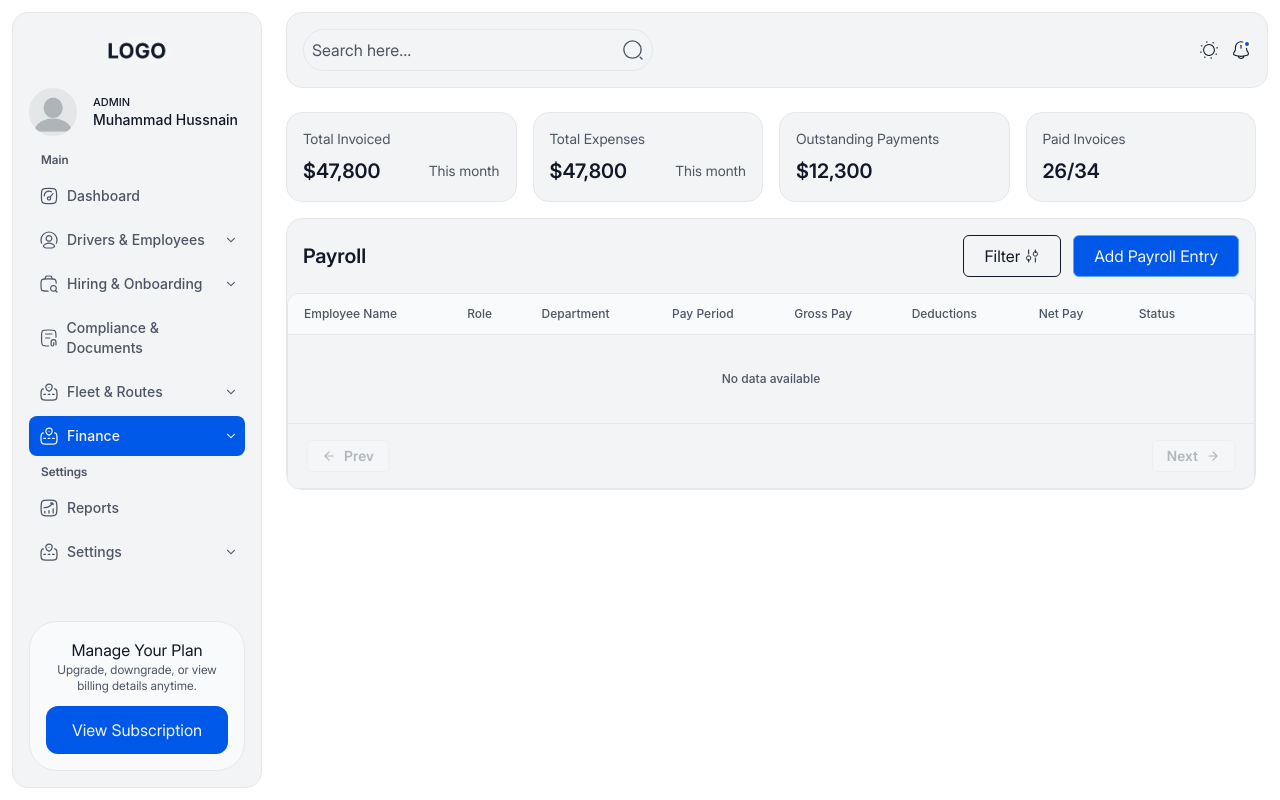
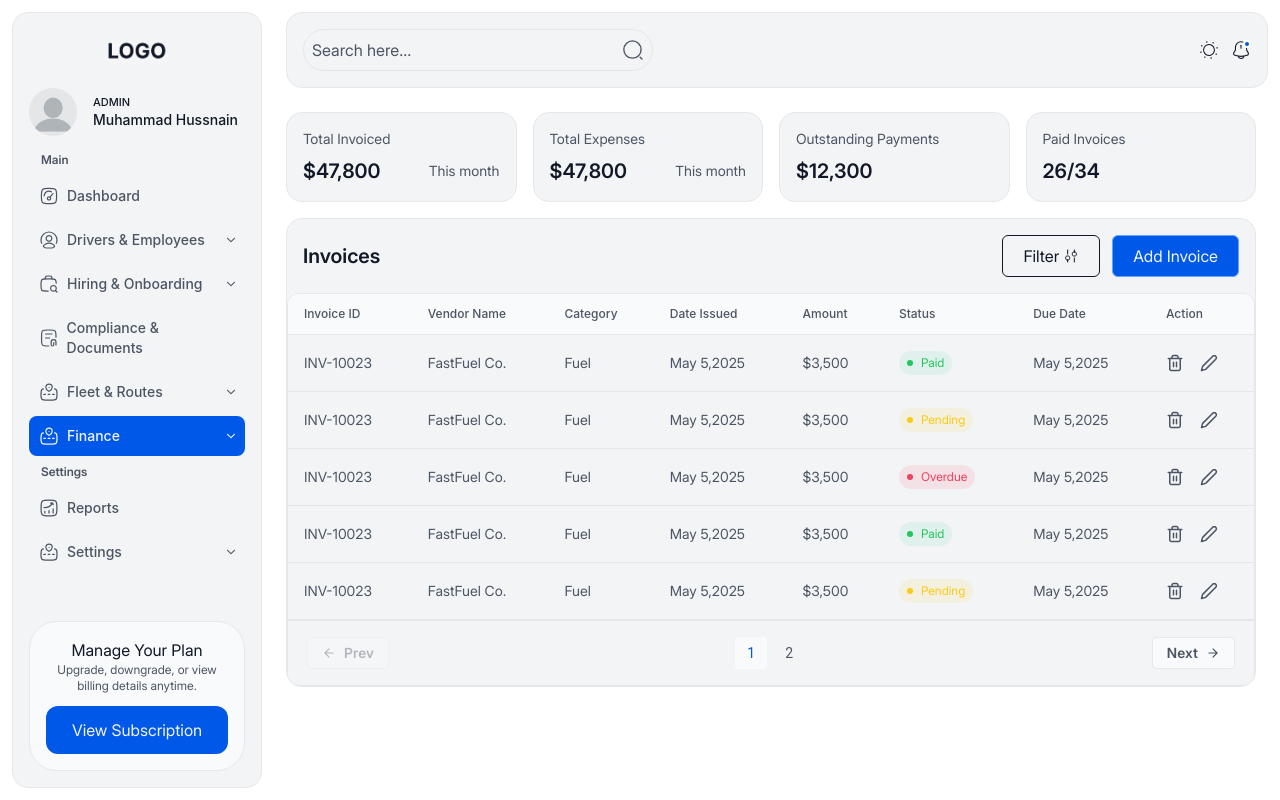
Before and after one commit to Fabulous-Technology-Solutions/FleetReact, a React (Vite) app: page /InvoicesExpenses in a window 1280 px wide. Built offline with nearby package versions, Linux system fonts and the light colour scheme; a web font is replaced by a local one.

Commit message:
Enhance InvoiceExpenses and PayrollOverview components with new data structure and action buttons

```diff
--- a/src/pages/admin/InvoicesExpenses.jsx
+++ b/src/pages/admin/InvoicesExpenses.jsx
@@ -1,6 +1,7 @@
 import React from 'react'
 import SlideIcon from '../../CustomIcons/SlideIcon';
 import Table from '../../Conponents/Table';
+import { DeleteIcon, EditIcon } from '../../CustomIcons';
 
 export default function InvoiceExpenses() {
   const cards = [
@@ -10,8 +11,154 @@ export default function InvoiceExpenses() {
     { title: "Paid Invoices", value: "26/34" },
   ];
 
-  const header = ["Employee Name", "Role", "Department", "Pay Period", "Gross Pay", "Deductions", "Net Pay", "Status", ""]
-  const rows = []
+  const header = ["Invoice ID", "Vendor Name", "Category", "Date Issued", "Amount", "Status", "Due Date", "Action",]
+  const data = [
+    {
+      invoiceid: "INV-10023",
+      vendor_name: "FastFuel Co.",
+      category: "Fuel",
+      date_issued: "May 5,2025",
+      amount: "$3,500",
+      status: "Paid",
+      dueDate: "May 5,2025"
+    },
+    {
+      invoiceid: "INV-10023",
+      vendor_name: "FastFuel Co.",
+      category: "Fuel",
+      date_issued: "May 5,2025",
+      amount: "$3,500",
+      status: "Pending",
+      dueDate: "May 5,2025"
+    },
+    {
+      invoiceid: "INV-10023",
+      vendor_name: "FastFuel Co.",
+      category: "Fuel",
+      date_issued: "May 5,2025",
+      amount: "$3,500",
+      status: "Overdue",
+      dueDate: "May 5,2025"
+    },
+    {
+      invoiceid: "INV-10023",
+      vendor_name: "FastFuel Co.",
+      category: "Fuel",
+      date_issued: "May 5,2025",
+      amount: "$3,500",
+      status: "Paid",
+      dueDate: "May 5,2025"
+    },
+    {
+      invoiceid: "INV-10023",
+      vendor_name: "FastFuel Co.",
+      category: "Fuel",
+      date_issued: "May 5,2025",
+      amount: "$3,500",
+      status: "Pending",
+      dueDate: "May 5,2025"
+    },
+    {
+      invoiceid: "INV-10023",
+      vendor_name: "FastFuel Co.",
+      category: "Fuel",
+      date_issued: "May 5,2025",
+      amount: "$3,500",
+      status: "Overdue",
+      dueDate: "May 5,2025"
+    },
+    {
+      invoiceid: "INV-10023",
+      vendor_name: "FastFuel Co.",
+      category: "Fuel",
+      date_issued: "May 5,2025",
+      amount: "$3,500",
+      status: "Paid",
+      dueDate: "May 5,2025"
+    },
+    {
+      invoiceid: "INV-10023",
+      vendor_name: "FastFuel Co.",
+      category: "Fuel",
+      date_issued: "May 5,2025",
+      amount: "$3,500",
+      status: "Pending",
+      dueDate: "May 5,2025"
+    },
+    {
+      invoiceid: "INV-10023",
+      vendor_name: "FastFuel Co.",
+      category: "Fuel",
+      date_issued: "May 5,2025",
+      amount: "$3,500",
+      status: "Overdue",
+      dueDate: "May 5,2025"
+    }
+  ];
+
+  const rows = data.map((item) => {
+    const status =
+      item.status.toLowerCase() === "paid"
+        ? "1"
+        : item.status.toLowerCase() === "pending"
+        ? "2"
+        : item.status.toLowerCase() === "overdue"
+        ? "3"
+        : "4";
+    return [
+      item.invoiceid,
+      item.vendor_name,
+      item.category,
+      item.date_issued,
+      item.amount,
+      <div
+      className={`inline-flex items-center gap-2 py-1 px-2 rounded-full ${
+        status === "1"
+        ? "bg-[var(--bgsuccess)]"
+        : status === "2"
+        ? "bg-[var(--bgwarning)]"
+        : status === "3"
+        ? "bg-[var(--bgdanger)]"
+        : "bg-[var(--bgatblue)]"
+      }`}
+      >
+      <div
+        className={`size-1.5 min-w-1.5 rounded-full ${
+        status === "1"
+          ? "bg-[var(--csuccess)]"
+          : status === "2"
+          ? "bg-[var(--cwarning)]"
+          : status === "3"
+          ? "bg-[var(--cdanger)]"
+          : "bg-[var(--catblue)]"
+        }`}
+      ></div>
+      <p
+        className={`text-xs ${
+        status === "1"
+          ? "text-[var(--csuccess)]"
+          : status === "2"
+          ? "text-[var(--cwarning)]"
+          : status === "3"
+          ? "text-[var(--cdanger)]"
+          : "text-[var(--catblue)]"
+        }`}
+      >
+        {item.status}
+      </p>
+      </div>,
+      item.dueDate,
+      <div className="flex items-center gap-4">
+      <button>
+        <DeleteIcon className="text-lg c-secondary cursor-pointer" />
+      </button>
+      <button>
+        <EditIcon className="text-lg c-secondary cursor-pointer" />
+      </button>
+      </div>,
+    ];
+  });
+
   return (
     <div>
       <div className="grid grid-cols-1 md:grid-cols-2 lg:grid-cols-4 gap-4">
@@ -28,14 +175,14 @@ export default function InvoiceExpenses() {
       <div className='border border-main rounded-[16px] bg-sidebar mt-4'>
         <div className='flex items-center justify-between p-4'>
           <div>
-            <h4 className='c-primary font-semibold text-xl'>Payroll</h4>
+            <h4 className='c-primary font-semibold text-xl'>Invoices</h4>
           </div>
           <div className='flex items-center justify-end gap-3'>
             <div>
               <button className='c-primary py-2 px-5 border border-csecondary rounded-md bg-sidebar flex items-center gap-1'>Filter <SlideIcon className='c-primary' /></button>
             </div>
             <div>
-              <button className='bg-navlink py-2 c-inverted border border-[#60A5FA] px-5 rounded-md'>Add Payroll Entry </button>
+              <button className='bg-navlink py-2 c-inverted border border-[#60A5FA] px-5 rounded-md'>Add Invoice </button>
             </div>
           </div>
         </div>
--- a/src/pages/admin/PayrollOverview.jsx
+++ b/src/pages/admin/PayrollOverview.jsx
@@ -1,5 +1,7 @@
 import React from 'react'
 import SlideIcon from '../../CustomIcons/SlideIcon';
+import Table from '../../Conponents/Table';
+import { DeleteIcon, EditIcon } from '../../CustomIcons';
 
 export default function PayrollOverview() {
   const cards = [
@@ -9,7 +11,110 @@ export default function PayrollOverview() {
     { title: "Next Payroll Date", value: "June 5, 2025" },
   ];
 
-  const header = ["Employee Name", "Role", "Department", "Pay Period", "Gross Pay", "Deductions", "Net Pay", "Status", ""]
+  const header = ["Employee Name", "Role", "Department", "Pay Period", "Gross Pay", "Deductions", "Net Pay", "Status", ""];
+
+  const data = [
+    {
+      ename: "John Devis",
+      role: "Fleet Driver",
+      department: "Transport",
+      pay_period: "May 2025",
+      gross_pay: "$3,500",
+      deduction: "$450",
+      net_pay: "$3,050",
+      status:"Paid",
+    },
+    {
+      ename: "John Devis",
+      role: "Fleet Driver",
+      department: "Transport",
+      pay_period: "May 2025",
+      gross_pay: "$3,500",
+      deduction: "$450",
+      net_pay: "$3,050",
+      status:"Pending",
+    },
+    {
+      ename: "John Devis",
+      role: "Fleet Driver",
+      department: "Transport",
+      pay_period: "May 2025",
+      gross_pay: "$3,500",
+      deduction: "$450",
+      net_pay: "$3,050",
+      status:"Overdue",
+    },
+    {
+      ename: "John Devis",
+      role: "Fleet Driver",
+      department: "Transport",
+      pay_period: "May 2025",
+      gross_pay: "$3,500",
+      deduction: "$450",
+      net_pay: "$3,050",
+      status:"Paid",
+    },
+  ];
+  const rows = data.map((item) => {
+    const status =
+      item.status.toLowerCase() === "paid"
+        ? "1"
+        : item.status.toLowerCase() === "pending"
+          ? "2"
+          : item.status.toLowerCase() === "overdue"
+            ? "3"
+            : "4";
+    return [
+      item.ename,
+      item.role,
+      item.department,
+      item.pay_period,
+      item.gross_pay,
+      item.deduction,
+      item.net_pay,
+      <div
+        className={`inline-flex items-center gap-2 py-1 px-2 rounded-full ${status === "1"
+            ? "bg-[var(--bgsuccess)]"
+            : status === "2"
+              ? "bg-[var(--bgwarning)]"
+              : status === "3"
+                ? "bg-[var(--bgdanger)]"
+                : "bg-[var(--bgatblue)]"
+          }`}
+      >
+        <div
+          className={`size-1.5 min-w-1.5 rounded-full ${status === "1"
+              ? "bg-[var(--csuccess)]"
+              : status === "2"
+                ? "bg-[var(--cwarning)]"
+                : status === "3"
+                  ? "bg-[var(--cdanger)]"
+                  : "bg-[var(--catblue)]"
+            }`}
+        ></div>
+        <p
+          className={`text-xs ${status === "1"
+              ? "text-[var(--csuccess)]"
+              : status === "2"
+                ? "text-[var(--cwarning)]"
+                : status === "3"
+                  ? "text-[var(--cdanger)]"
+                  : "text-[var(--catblue)]"
+            }`}
+        >
+          {item.status}
+        </p>
+      </div>,
+      <div className="flex items-center gap-4">
+        <button>
+          <DeleteIcon className="text-lg c-secondary cursor-pointer" />
+        </button>
+        <button>
+          <EditIcon className="text-lg c-secondary cursor-pointer" />
+        </button>
+      </div>,
+    ];
+  });
 
   return (
     <div>
@@ -21,20 +126,23 @@ export default function PayrollOverview() {
           </div>
         ))}
       </div>
-      <div className='border border-main rounded-[16px] bg-sidebar p-4 mt-4'>
-          <div className='flex items-center justify-between'>
+      <div className='border border-main rounded-[16px] bg-sidebar mt-4'>
+        <div className='md:flex items-center justify-between p-4'>
           <div>
             <h4 className='c-primary font-semibold text-xl'>Payroll</h4>
           </div>
-              <div className='flex items-center justify-end gap-3'>
+          <div className='flex items-center justify-end gap-3 md:mt-0 mt-3'>
             <div>
-                  <button className='c-primary py-2 px-5 border border-csecondary rounded-md bg-sidebar flex items-center gap-1'>Filter <SlideIcon className='c-primary'/></button>
+              <button className='c-primary py-2 px-5 border border-csecondary rounded-md bg-sidebar flex items-center gap-1'>Filter <SlideIcon className='c-primary' /></button>
             </div>
             <div>
               <button className='bg-navlink py-2 c-inverted border border-[#60A5FA] px-5 rounded-md'>Add Payroll Entry </button>
             </div>
           </div>
         </div>
+        <div className='mt-3'>
+          <Table headers={header} rows={rows} />
+        </div>
       </div>
     </div>
   )
```
Lines whose indentation alone changed are shown as unchanged.
